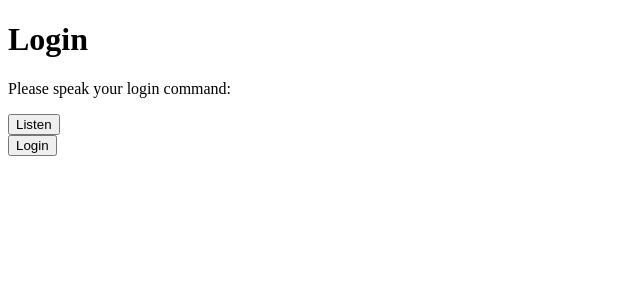
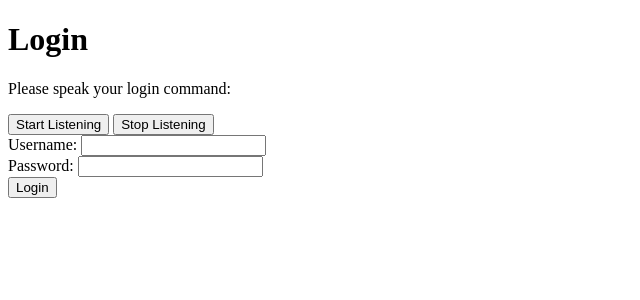
Before and after one commit to AbyvargheseMandapathel/ecommerce-blind, a Django app: template templates/login.html in a window 1280 px wide. Shown: the top 300 px of the page, without its empty margins (0-640 px from the left). Run offline with Django 4.2, Linux system fonts and the light colour scheme; the template is opened without the code that fills it, so the values that code supplies are empty; some libraries are stand-ins or nearby versions.

Commit message:
login signup done

```diff
--- a/ecommerce/urls.py
+++ b/ecommerce/urls.py
@@ -1,8 +1,12 @@
 from django.urls import path
 from ecommerce import views
+from ecommerce.views import login_view
+
 
 urlpatterns = [
     path('signup/', views.signup, name='signup'),
-    path('signup_success/', views.signup_success, name='signup_success'),
+    path('signup_success/', views.signup_success, name='signloginsignup_success'),
+    path('login/', login_view, name='login'),
+    path('login_success/', views.login_success, name='login_success'),
     # Define other URLs here
 ]
--- a/templates/login.html
+++ b/templates/login.html
@@ -1,33 +1,111 @@
 <!DOCTYPE html>
 <html>
 <head>
+    <script src="https://cdnjs.cloudflare.com/ajax/libs/annyang/2.6.1/annyang.min.js"></script>
     <title>Login</title>
 </head>
 <body>
     <h1>Login</h1>
-    <form action="{% url 'login' %}" method="post">
+    <form id="login-form" action="{% url 'login' %}" method="post">
         {% csrf_token %}
         <p>Please speak your login command:</p>
-        <button id="listen-button" type="button">Listen</button>
+        <button id="start-listening">Start Listening</button>
+        <button id="stop-listening">Stop Listening</button>
+        <br>
+        <label for="username">Username:</label>
+        <input type="text" name="username" id="username" required>
+        <br>
+        <label for="password">Password:</label>
+        <input type="password" name="password" id="password" required>
         <br>
         <input type="submit" value="Login">
     </form>
+    <p id="recognized-text"></p>
 
     <script>
-        // JavaScript code to handle voice input
-        var listenButton = document.getElementById('listen-button');
-        listenButton.addEventListener('click', function () {
-            var recognition = new webkitSpeechRecognition();
-            recognition.lang = 'en-US';
+        // Get the start and stop listening button elements
+        const startListeningBtn = document.getElementById('start-listening');
+        const stopListeningBtn = document.getElementById('stop-listening');
+
+        // Add event listeners to the buttons
+        startListeningBtn.addEventListener('click', startListening);
+        stopListeningBtn.addEventListener('click', stopListening);
+
+        // Initialize the recognition instance
+        const recognition = new webkitSpeechRecognition();
+
+        // Function to start listening for voice input
+        function startListening() {
             recognition.start();
+        }
 
-            recognition.onresult = function(event) {
-                var command = event.results[0][0].transcript;
-                var usernameField = document.getElementById('username');
-                usernameField.value = command;
-                recognition.stop();
+        // Function to stop listening for voice input
+        function stopListening() {
+            recognition.stop();
+        }
+
+        // Event handler for when speech recognition receives a result
+        recognition.onresult = function(event) {
+            const recognizedText = event.results[0][0].transcript;
+            const usernameInput = document.getElementById('username');
+            const passwordInput = document.getElementById('password');
+
+            const usernameRegex = /username is (.+)/i;
+            const passwordRegex = /password is (.+)/i;
+
+            if (usernameRegex.test(recognizedText)) {
+                const username = recognizedText.match(usernameRegex)[1].replace('.', '').trim();
+                usernameInput.value = username;
+            } else if (passwordRegex.test(recognizedText)) {
+                const password = recognizedText.match(passwordRegex)[1].replace('.', '').trim();
+                passwordInput.value = password;
+            }
+
+            const recognizedTextElement = document.getElementById('recognized-text');
+            recognizedTextElement.textContent = 'Recognized Text: ' + recognizedText.replace('.', '');
+        };
+
+        // Event handler for when speech recognition encounters an error
+        recognition.onerror = function(event) {
+            console.log('Speech recognition error occurred:', event.error);
+        };
+
+        // Event listener for form submission
+        document.getElementById('login-form').addEventListener('submit', function(event) {
+            // Prevent the form from being submitted automatically
+            event.preventDefault();
+
+            // You can add any additional validation or processing here before submitting the form using AJAX or other methods.
+            // For demonstration purposes, we will log the form values to the console.
+            const username = document.getElementById('username').value;
+            const password = document.getElementById('password').value;
+            console.log('Username:', username);
+            console.log('Password:', password);
+
+            // Create a FormData object and append the form data
+            const formData = new FormData();
+            formData.append('username', username);
+            formData.append('password', password);
+
+            // Make an AJAX request to submit the form data
+            const xhr = new XMLHttpRequest();
+            xhr.open('POST', '{% url 'login' %}');
+            xhr.setRequestHeader('X-CSRFToken', getCookie('csrftoken')); // Include the CSRF token
+            xhr.onload = function() {
+                if (xhr.status === 200) {
+                    console.log('Form submitted successfully!');
+                    // You can perform any further actions here after the form is submitted successfully.
+                    window.location.href = '/login_success/';
+                }
             };
+            xhr.send(formData);
         });
+
+        // Function to get the CSRF token from cookies
+        function getCookie(name) {
+            const cookieValue = document.cookie.match('(^|;)\\s*' + name + '\\s*=\\s*([^;]+)');
+            return cookieValue ? cookieValue.pop() : '';
+        }
     </script>
 </body>
 </html>
--- a/templates/login_success.html
+++ b/templates/login_success.html
@@ -6,5 +6,6 @@
 <body>
     <h1>Login Successful</h1>
     <p>You have successfully logged in!</p>
+    <p>Hi:{{ username }}</p>
 </body>
 </html>
```
Also changed, not shown: ecommerce/views.py (+21 -5 lines), db.sqlite3.
